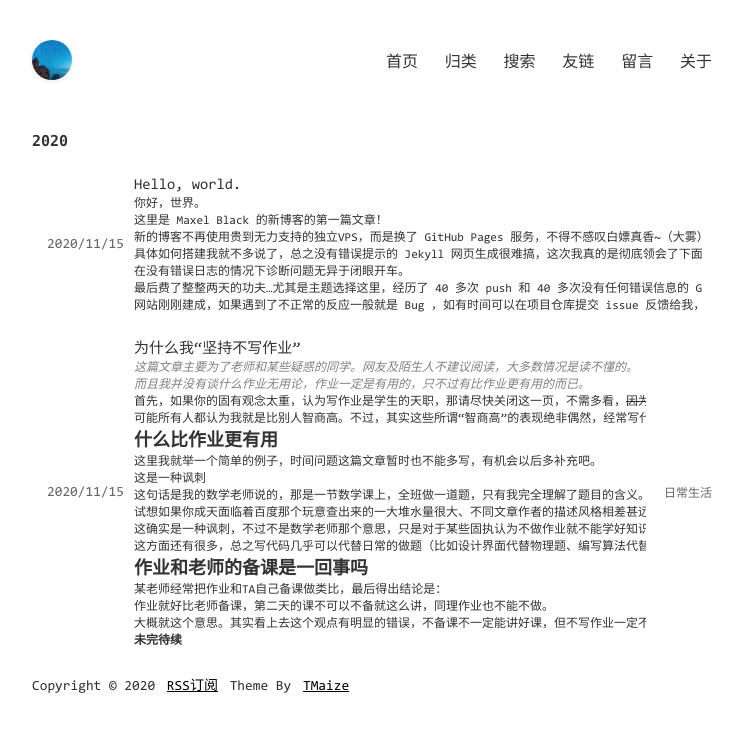
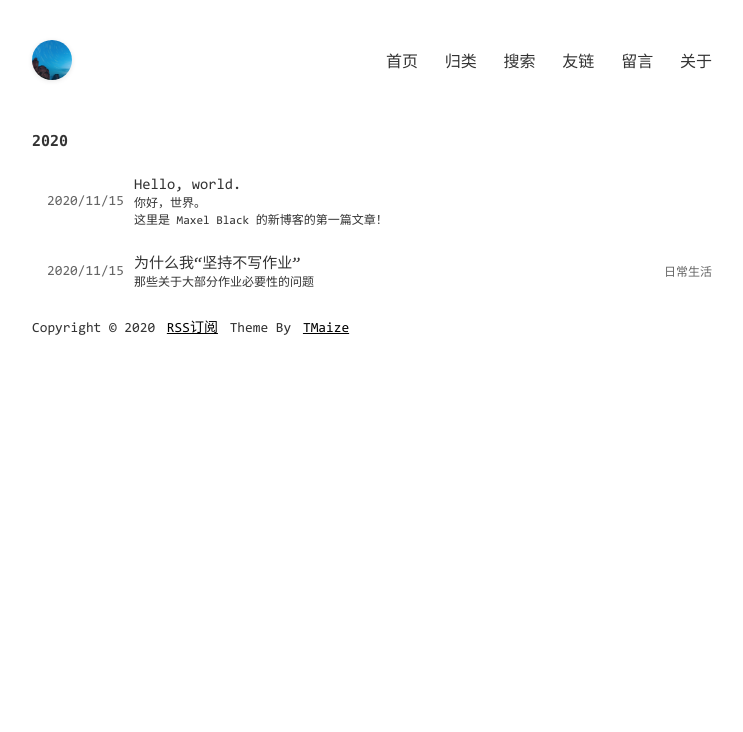
Before and after one commit to maxelblack/blog, a Jekyll site: the page built from index.html, in a window 1280 px wide. Shown: the top 732 px of the page, without its empty margins (268-1011 px from the left). Built offline with Jekyll 4.4.1, drawn with Linux system fonts in a browser that asks for light colours; comment, search, counter and statistics services are not loaded.

Commit message:
Update the website.

```diff
--- a/_posts/2020-11-15-dailylife-homework.md
+++ b/_posts/2020-11-15-dailylife-homework.md
@@ -1,6 +1,7 @@
 ---
 layout: mypost
 title: 为什么我“坚持不写作业”
+excerpt: 那些关于大部分作业必要性的问题
 categories: [日常生活]
 ---
 
```
Also changed, not shown: _posts/2020-11-15-hello.md (+1 -0 lines).
